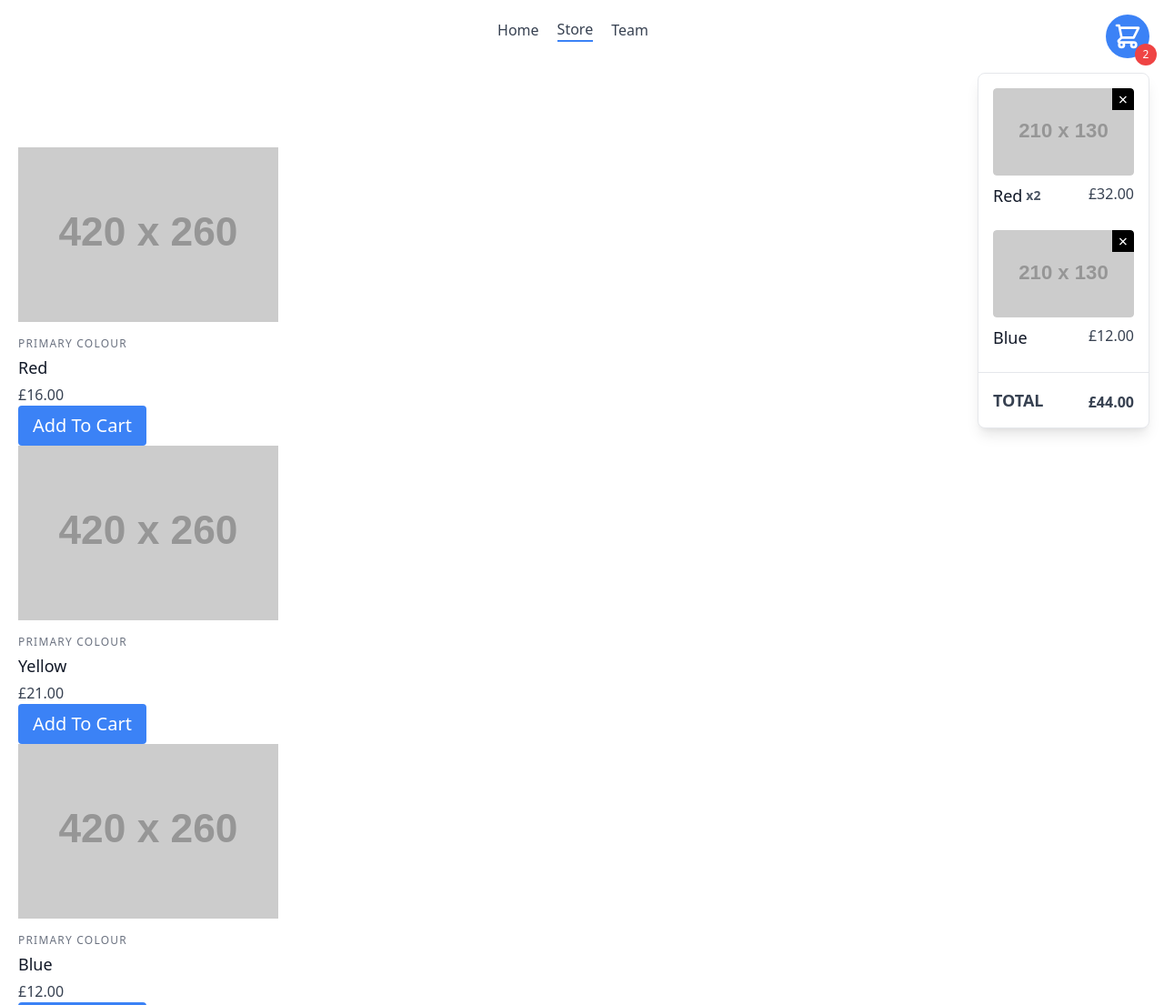
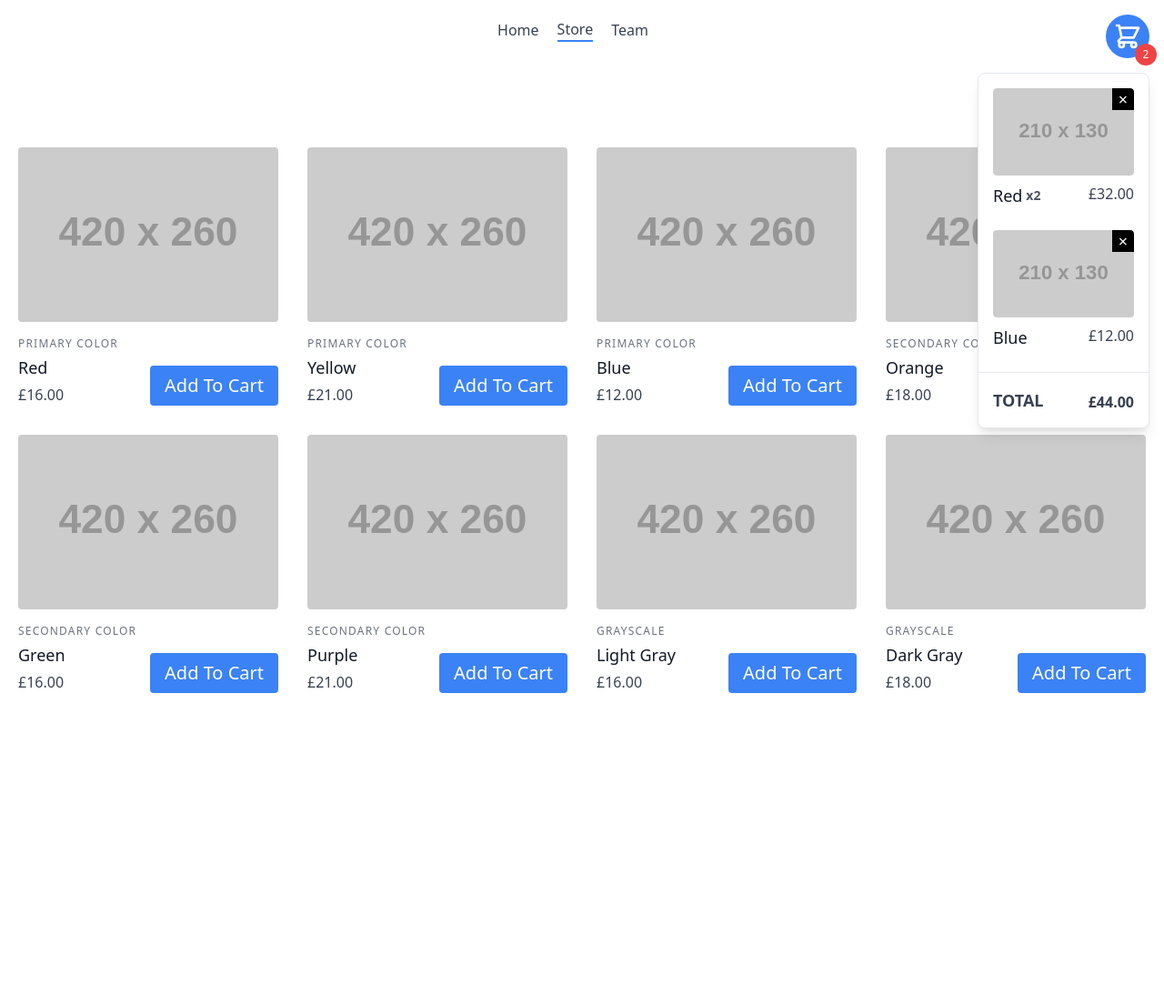
Before and after one commit to mjfarrelm/Shopping-Cart, a website: page store.html in a window 1280 px wide. Shown: the top 1105 px of the page at 91% size. After the commit the page ends 858 px from the top, so only its background shows below. Drawn offline with nearby package versions, Linux system fonts and the light colour scheme; placeholder pictures from the web are drawn by us.

Commit message:
store page css finished

```diff
--- a/store.html
+++ b/store.html
@@ -9,103 +9,116 @@
 </head>
 <body>
   <header class="text-gray-700 body-font">
-    <div class="container mx-auto flex flex-wrap p-5 justify-center">
+    <div class="container mx-auto flex flex-wrap p-5 flex-col md:flex-row items-center justify-center">
       <nav class="flex flex-wrap items-center text-base justify-center">
-        <a class="mr-5 hover:text-gray-900" href="index.html">Home</a>
-        <a class="mr-5 border-b-2 border-blue-500 hover:text-gray-900" href="store.html">Store</a>
-        <a class="mr-5 hover:text-gray-900" href="team.html">Team</a>
+        <a class="mr-5 hover:text-gray-900" href="/index.html">Home</a>
+        <a class="mr-5 border-b-2 border-blue-500 hover:text-gray-900" href="/store.html">Store</a>
+        <a class="mr-5 hover:text-gray-900" href="/team.html">Team</a>
       </nav>
     </div>
   </header>
-
   <section class="text-gray-700 body-font">
     <div class="container px-5 py-24 mx-auto">
       <div class="flex flex-wrap -m-4">
         <div class="lg:w-1/4 md:w-1/2 p-4 w-full">
-    <div class="block relative h-48 rounded">
-      <img class="object-cover object-center w-full h-full block" src="https://dummyimage.com/420x260/F00/F00" alt="ecommerce">
+          <div class="block relative h-48 rounded overflow-hidden">
+            <img alt="ecommerce" class="object-cover object-center w-full h-full block" src="https://dummyimage.com/420x260/F00/F00">
           </div>
           <div class="mt-4 flex items-end justify-between">
             <div>
-      <h3 class="text-gray-500 text-xs tracking-widest title-font uppercase mb-1">Primary Colour</h3>
+              <h3 class="text-gray-500 text-xs tracking-widest title-font uppercase mb-1">Primary Color</h3>
               <h2 class="text-gray-900 title-font text-lg font-medium">Red</h2>
               <p class="mt-1">£16.00</p>
             </div>
+            <button class="text-white py-2 px-4 text-xl bg-blue-500 rounded hover:bg-blue-700">Add To Cart</button>
           </div>
-    <button class="text-white py-2 px-4 text-xl bg-blue-500 rounded hover:bg-blue-700">Add To Cart</button>
-    <div class="block relative h-48 rounded">
-      <img class="object-cover object-center w-full h-full block" src="https://dummyimage.com/420x260/FF0/FF0" alt="ecommerce">
+        </div>
+        <div class="lg:w-1/4 md:w-1/2 p-4 w-full">
+          <div class="block relative h-48 rounded overflow-hidden">
+            <img alt="ecommerce" class="object-cover object-center w-full h-full block" src="https://dummyimage.com/420x260/FF0/FF0">
           </div>
           <div class="mt-4 flex items-end justify-between">
             <div>
-      <h3 class="text-gray-500 text-xs tracking-widest title-font uppercase mb-1">Primary Colour</h3>
+              <h3 class="text-gray-500 text-xs tracking-widest title-font uppercase mb-1">Primary Color</h3>
               <h2 class="text-gray-900 title-font text-lg font-medium">Yellow</h2>
               <p class="mt-1">£21.00</p>
             </div>
+            <button class="text-white py-2 px-4 text-xl bg-blue-500 rounded hover:bg-blue-700">Add To Cart</button>
           </div>
-    <button class="text-white py-2 px-4 text-xl bg-blue-500 rounded hover:bg-blue-700">Add To Cart</button>
-    <div class="block relative h-48 rounded">
-      <img class="object-cover object-center w-full h-full block" src="https://dummyimage.com/420x260/00F/00F" alt="ecommerce">
+        </div>
+        <div class="lg:w-1/4 md:w-1/2 p-4 w-full">
+          <div class="block relative h-48 rounded overflow-hidden">
+            <img alt="ecommerce" class="object-cover object-center w-full h-full block" src="https://dummyimage.com/420x260/00F/00F">
           </div>
           <div class="mt-4 flex items-end justify-between">
             <div>
-      <h3 class="text-gray-500 text-xs tracking-widest title-font uppercase mb-1">Primary Colour</h3>
+              <h3 class="text-gray-500 text-xs tracking-widest title-font uppercase mb-1">Primary Color</h3>
               <h2 class="text-gray-900 title-font text-lg font-medium">Blue</h2>
               <p class="mt-1">£12.00</p>
             </div>
+            <button class="text-white py-2 px-4 text-xl bg-blue-500 rounded hover:bg-blue-700">Add To Cart</button>
           </div>
-    <button class="text-white py-2 px-4 text-xl bg-blue-500 rounded hover:bg-blue-700">Add To Cart</button>
-    <div class="block relative h-48 rounded">
-      <img class="object-cover object-center w-full h-full block" src="https://dummyimage.com/420x260/F60/F60" alt="ecommerce">
+        </div>
+        <div class="lg:w-1/4 md:w-1/2 p-4 w-full">
+          <div class="block relative h-48 rounded overflow-hidden">
+            <img alt="ecommerce" class="object-cover object-center w-full h-full block" src="https://dummyimage.com/420x260/F60/F60">
           </div>
           <div class="mt-4 flex items-end justify-between">
             <div>
-      <h3 class="text-gray-500 text-xs tracking-widest title-font uppercase mb-1">Primary Colour</h3>
+              <h3 class="text-gray-500 text-xs tracking-widest title-font uppercase mb-1">Secondary Color</h3>
               <h2 class="text-gray-900 title-font text-lg font-medium">Orange</h2>
               <p class="mt-1">£18.00</p>
             </div>
+            <button class="text-white py-2 px-4 text-xl bg-blue-500 rounded hover:bg-blue-700">Add To Cart</button>
           </div>
-    <button class="text-white py-2 px-4 text-xl bg-blue-500 rounded hover:bg-blue-700">Add To Cart</button>
-    <div class="block relative h-48 rounded">
-      <img class="object-cover object-center w-full h-full block" src="https://dummyimage.com/420x260/0F0/0F0" alt="ecommerce">
+        </div>
+        <div class="lg:w-1/4 md:w-1/2 p-4 w-full">
+          <div class="block relative h-48 rounded overflow-hidden">
+            <img alt="ecommerce" class="object-cover object-center w-full h-full block" src="https://dummyimage.com/420x260/0F0/0F0">
           </div>
           <div class="mt-4 flex items-end justify-between">
             <div>
-      <h3 class="text-gray-500 text-xs tracking-widest title-font uppercase mb-1">Primary Colour</h3>
+              <h3 class="text-gray-500 text-xs tracking-widest title-font uppercase mb-1">Secondary Color</h3>
               <h2 class="text-gray-900 title-font text-lg font-medium">Green</h2>
               <p class="mt-1">£16.00</p>
             </div>
+            <button class="text-white py-2 px-4 text-xl bg-blue-500 rounded hover:bg-blue-700">Add To Cart</button>
           </div>
-    <button class="text-white py-2 px-4 text-xl bg-blue-500 rounded hover:bg-blue-700">Add To Cart</button>
-    <div class="block relative h-48 rounded">
-      <img class="object-cover object-center w-full h-full block" src="https://dummyimage.com/420x260/60F/60F" alt="ecommerce">
+        </div>
+        <div class="lg:w-1/4 md:w-1/2 p-4 w-full">
+          <div class="block relative h-48 rounded overflow-hidden">
+            <img alt="ecommerce" class="object-cover object-center w-full h-full block" src="https://dummyimage.com/420x260/60F/60F">
           </div>
           <div class="mt-4 flex items-end justify-between">
             <div>
-      <h3 class="text-gray-500 text-xs tracking-widest title-font uppercase mb-1">Primary Colour</h3>
+              <h3 class="text-gray-500 text-xs tracking-widest title-font uppercase mb-1">Secondary Color</h3>
               <h2 class="text-gray-900 title-font text-lg font-medium">Purple</h2>
               <p class="mt-1">£21.00</p>
             </div>
+            <button class="text-white py-2 px-4 text-xl bg-blue-500 rounded hover:bg-blue-700">Add To Cart</button>
           </div>
-    <button class="text-white py-2 px-4 text-xl bg-blue-500 rounded hover:bg-blue-700">Add To Cart</button>
-    <div class="block relative h-48 rounded">
-      <img class="object-cover object-center w-full h-full block" src="https://dummyimage.com/420x260/AAA/AAA" alt="ecommerce">
+        </div>
+        <div class="lg:w-1/4 md:w-1/2 p-4 w-full">
+          <div class="block relative h-48 rounded overflow-hidden">
+            <img alt="ecommerce" class="object-cover object-center w-full h-full block" src="https://dummyimage.com/420x260/AAA/AAA">
           </div>
           <div class="mt-4 flex items-end justify-between">
             <div>
-      <h3 class="text-gray-500 text-xs tracking-widest title-font uppercase mb-1">Primary Colour</h3>
-      <h2 class="text-gray-900 title-font text-lg font-medium">Light Grey</h2>
+              <h3 class="text-gray-500 text-xs tracking-widest title-font uppercase mb-1">Grayscale</h3>
+              <h2 class="text-gray-900 title-font text-lg font-medium">Light Gray</h2>
               <p class="mt-1">£16.00</p>
             </div>
+            <button class="text-white py-2 px-4 text-xl bg-blue-500 rounded hover:bg-blue-700">Add To Cart</button>
           </div>
-    <button class="text-white py-2 px-4 text-xl bg-blue-500 rounded hover:bg-blue-700">Add To Cart</button>
-    <div class="block relative h-48 rounded">
-      <img class="object-cover object-center w-full h-full block" src="https://dummyimage.com/420x260/333/333" alt="ecommerce">
+        </div>
+        <div class="lg:w-1/4 md:w-1/2 p-4 w-full">
+          <div class="block relative h-48 rounded overflow-hidden">
+            <img alt="ecommerce" class="object-cover object-center w-full h-full block" src="https://dummyimage.com/420x260/333/333">
           </div>
           <div class="mt-4 flex items-end justify-between">
             <div>
-      <h3 class="text-gray-500 text-xs tracking-widest title-font uppercase mb-1">Primary Colour</h3>
-      <h2 class="text-gray-900 title-font text-lg font-medium">Dark Grey</h2>
+              <h3 class="text-gray-500 text-xs tracking-widest title-font uppercase mb-1">Grayscale</h3>
+              <h2 class="text-gray-900 title-font text-lg font-medium">Dark Gray</h2>
               <p class="mt-1">£18.00</p>
             </div>
             <button class="text-white py-2 px-4 text-xl bg-blue-500 rounded hover:bg-blue-700">Add To Cart</button>
@@ -114,7 +127,6 @@
       </div>
     </div>
   </section>
-
   <section>
     <div class="mb-4 top-0 right-0 mr-4 mt-20 fixed">
       <div style="max-height: calc(100vh - 6rem);" class="bg-white text-gray-700 body-font shadow-lg border rounded-lg flex flex-col">
@@ -126,7 +138,9 @@
             </div>
             <div class="mt-2 flex justify-between">
               <div class="flex items-center title-font">
-                <h2 class="text-gray-900 text-lg font-medium">Red</h2>
+                <h2 class="text-gray-900 text-lg font-medium">
+                  Red
+                </h2>
                 <span class="text-gray-600 text-sm font-bold ml-1">x2</span>
               </div>
               <div>£32.00</div>
@@ -139,7 +153,9 @@
             </div>
             <div class="mt-2 flex justify-between">
               <div class="flex items-center title-font">
-                <h2 class="text-gray-900 text-lg font-medium">Blue</h2>
+                <h2 class="text-gray-900 text-lg font-medium">
+                  Blue
+                </h2>
               </div>
               <div>£12.00</div>
             </div>
```
Lines whose indentation alone changed are shown as unchanged.
